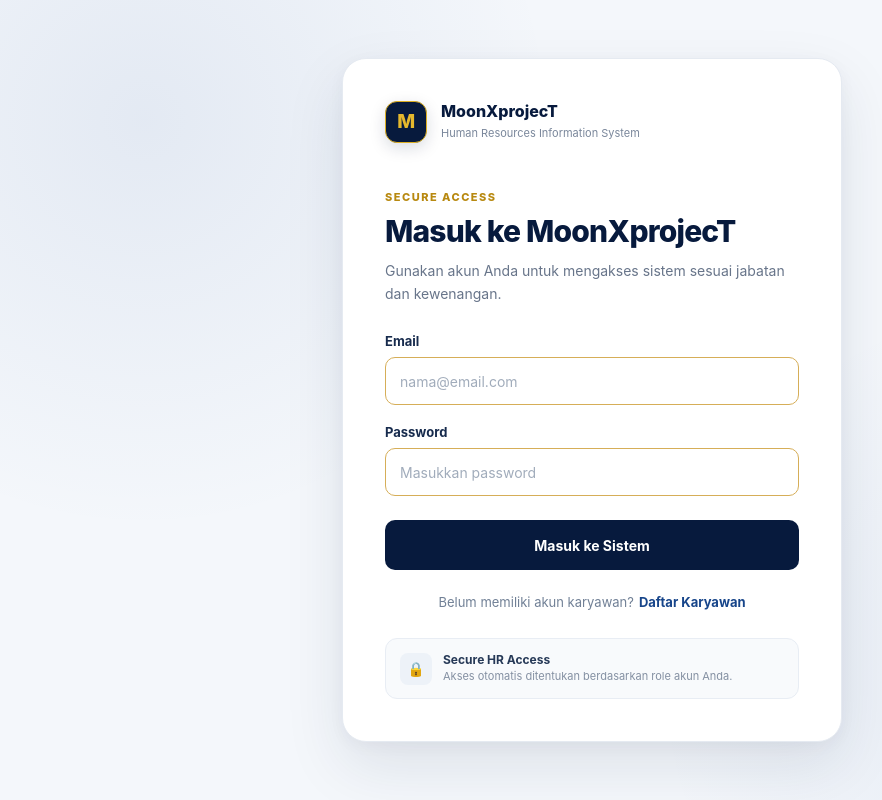
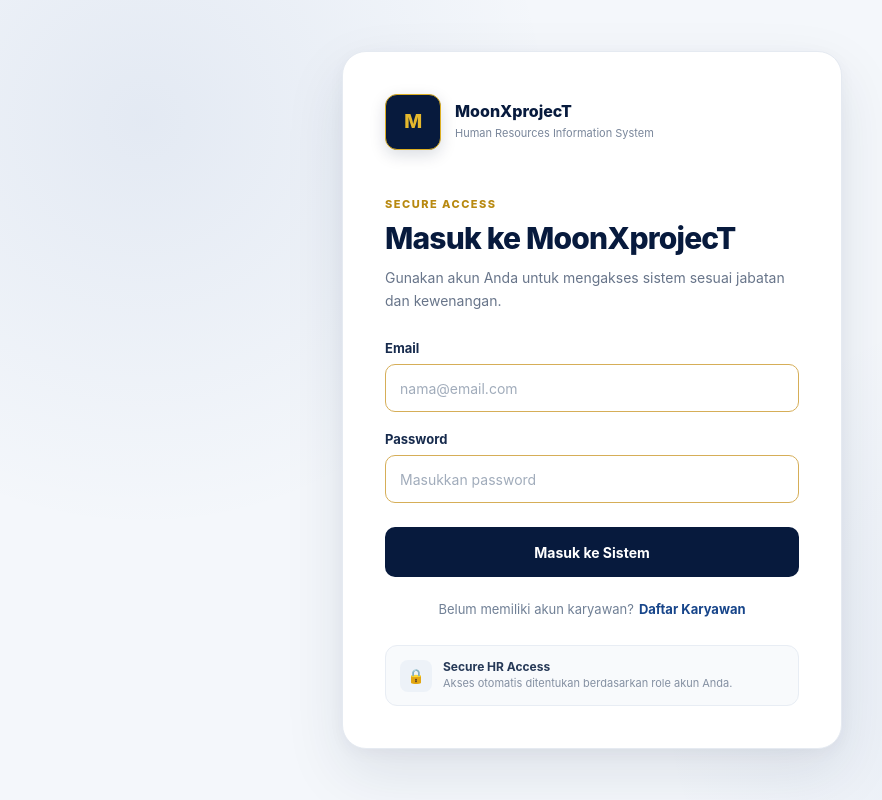
Before and after one commit to MoonXprojecT-Tirta/MoonXprojecT, a React (Vite) app: page /#/login in a window 1280 px wide. Shown: the whole page, without its empty margins (48-930 px from the left). Built offline with nearby package versions, Linux system fonts and the light colour scheme; no server answers.

Commit message:
Update index.css

```diff
--- a/src/styles/global/index.css
+++ b/src/styles/global/index.css
@@ -402,3 +402,17 @@ button:disabled {
     font-size: 10px;
   }
 }
+.unified-logo {
+  width: 56px;
+  height: 56px;
+  display: flex;
+  align-items: center;
+  justify-content: center;
+}
+
+.moon-logo {
+  width: 56px;
+  height: 56px;
+  object-fit: contain;
+  display: block;
+}
```
